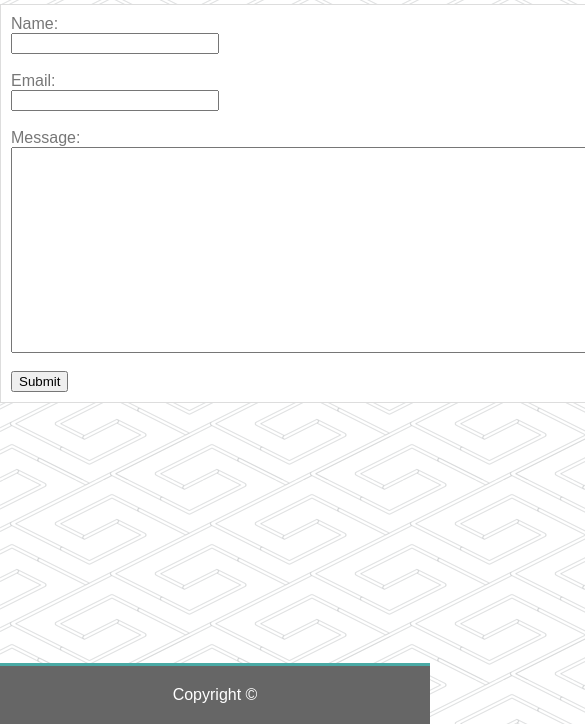
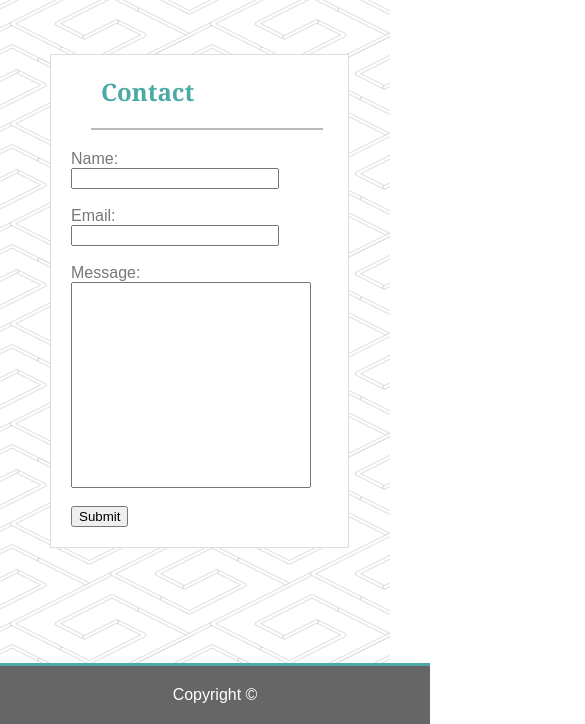
Before and after one commit to sarahemaples/Responsive-Portfolio, a plain HTML site: page contact.html in a window 390 px wide. Shown: the part 120-844 px from the top of the page, 585 px wide, since content can reach past the window. Drawn offline with Linux system fonts and the light colour scheme.

Commit message:
push for tutoring session

```diff
--- a/assets/css/style.css
+++ b/assets/css/style.css
@@ -4,7 +4,9 @@ body{
     margin: 0px;
     color: #777777;
 }
-/* header and footer (same for each page) */
+/*___________________________________________________________________________________*/
+/* header and nav bar (same for each page) */
+/*___________________________________________________________________________________*/
 header{
     background: #ffffff;
     height: 100px;
@@ -45,7 +47,27 @@ li{
     color: #cccccc;
     font-size: 16px;
 }
-/* main box containing all info */
+/*___________________________________________________________________________________*/
+/* footer (same for each page)*/
+/*___________________________________________________________________________________*/
+
+footer {
+    background: #666666;
+    width: 100%;
+    text-align: center;
+    border-top: solid;
+    padding: 20px;
+    color: #ffffff;
+    position: fixed;
+    bottom: 0;
+    border-top: solid 3px #4aaaa5;
+}
+/*___________________________________________________________________________________*/
+/* -------------- ABOUT ME PAGE!!!! -------------- */
+/*___________________________________________________________________________________*/
+
+/* main box containing all info
+        this same box is used for the portfolio page as well */
 #main{
     width: 960px;
     margin: auto;
@@ -72,22 +94,6 @@ than adding a small div? ----------------*/
     opacity: 0.5;
     margin: 20px;
 }
-/* info below this varies per page */
-
-/* footer */
-footer {
-    background: #666666;
-    width: 100%;
-    text-align: center;
-    border-top: solid;
-    padding: 20px;
-    color: #ffffff;
-    position: fixed;
-    bottom: 0;
-    border-top: solid 3px #4aaaa5;
-}
-/* -------------- ABOUT ME PAGE!!!! --------------
-
 /* below is code for the text and img in the about me
 box */
 #full{
@@ -105,7 +111,9 @@ img {
 #par {
     padding: 10px;
 }
+/*___________________________________________________________________________________*/
 /*-------------- PORTFOLIO PAGE -----------------*/
+/*___________________________________________________________________________________*/
 
 .port{
     color: #ffffff;
@@ -129,8 +137,10 @@ img {
     font-family: Georgia, 'Times New Roman', Times, serif;
     font-size: 1.5em;
 }
+/*___________________________________________________________________________________*/
+/*----------------CONTACT PAGE!-----------------*/
+/*___________________________________________________________________________________*/
 
-/*----------------CONTACT PAGE!-----------------*/
 #contactForm{
     background: #ffffff;
     width: 960px;
@@ -139,6 +149,33 @@ img {
     border: solid #dddddd 1px;
 }
 
+/*___________________________________________________________________________________*/
+/*-------------------LETS GET RESPONSIVE------------------*/
+/*___________________________________________________________________________________*/
+
+/* normal desktop size. set max to 960 to make sure nothing gets cut off*/
+@media only screen and (max-width: 980px){
+#main{
+    margin-top: 50px;
+    margin-left: 50px;
+    width: 66%;
+}
+#skills{
+    height: 1100px;
+}
+}
+/* medium sized screens like ipads */
+@media only screen and (max-width: 768px){
+
+}
+/* smaller screens like phones */
+@media only screen and (max-width: 640px){
+
+}
+
+/*___________________________________________________________________________________*/
+/* idk i was told to put the clearfix after everything so here we are */
+
 .clearfix::after {
     overflow: auto;
     content: "";
--- a/contact.html
+++ b/contact.html
@@ -4,6 +4,7 @@
 <head>
     <title>Sarah Maples</title>
     <link rel="stylesheet" href="assets/css/style.css" />
+    <meta name="viewport" content="width=device-width, initial-scale=1.0">
 </head>
 
 <body>
@@ -23,14 +24,18 @@
 
 <br><br>
 
-<section id="contactForm">
+<section id="main">
+    <div id="about">Contact</div>
+
+    <div id="line"></div>
+
     <form id="contact">
         Name: <br>
         <input type="text" style="width:200px"><br><br>
         Email: <br>
         <input type="text" style="width:200px"><br><br>
         Message: <br>
-        <input type="text" style="width:900px;height:200px;"><br><br>
+        <input type="text" style="width:90%;height:200px;"><br><br>
         <input type="submit" value="Submit">
     </form>
 </section>
```
Also changed, not shown: index.html (+1 -0 lines), portfolio.html (+1 -0 lines).
